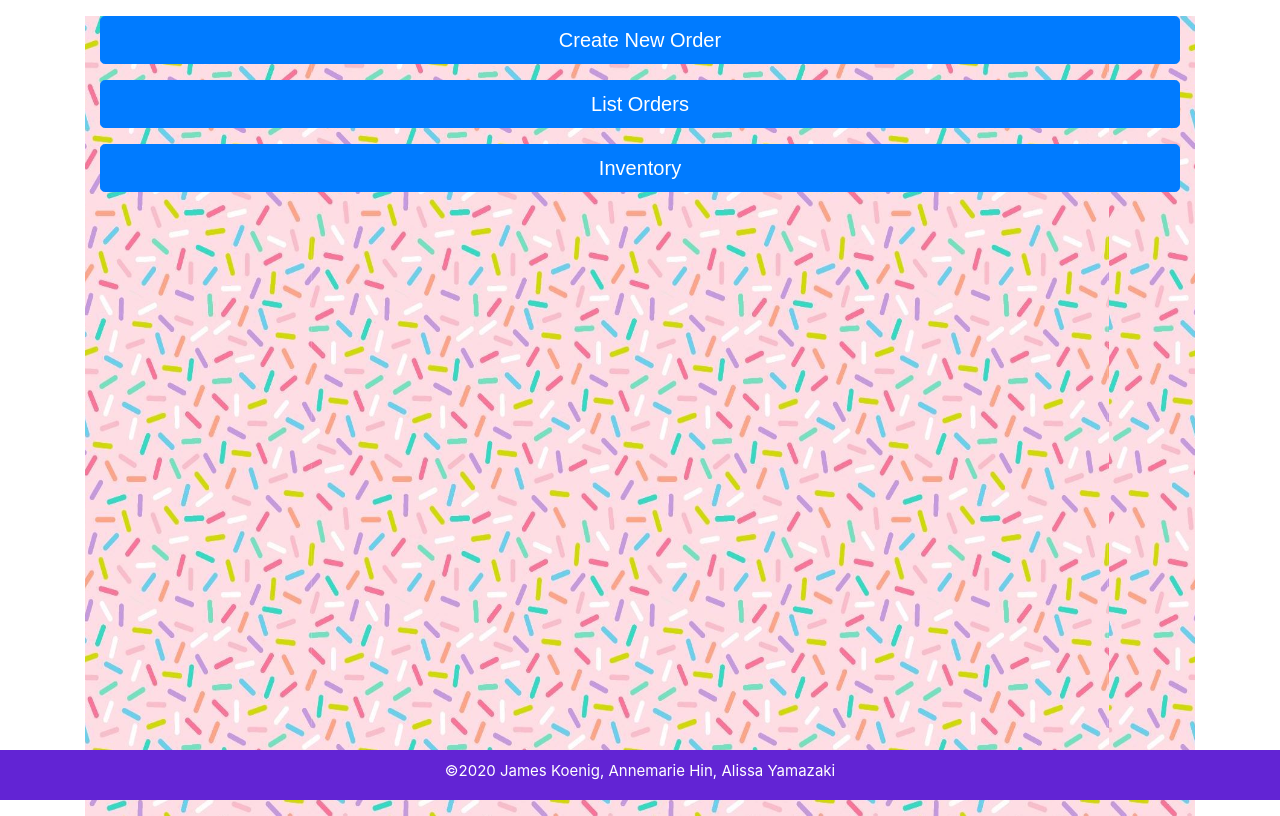
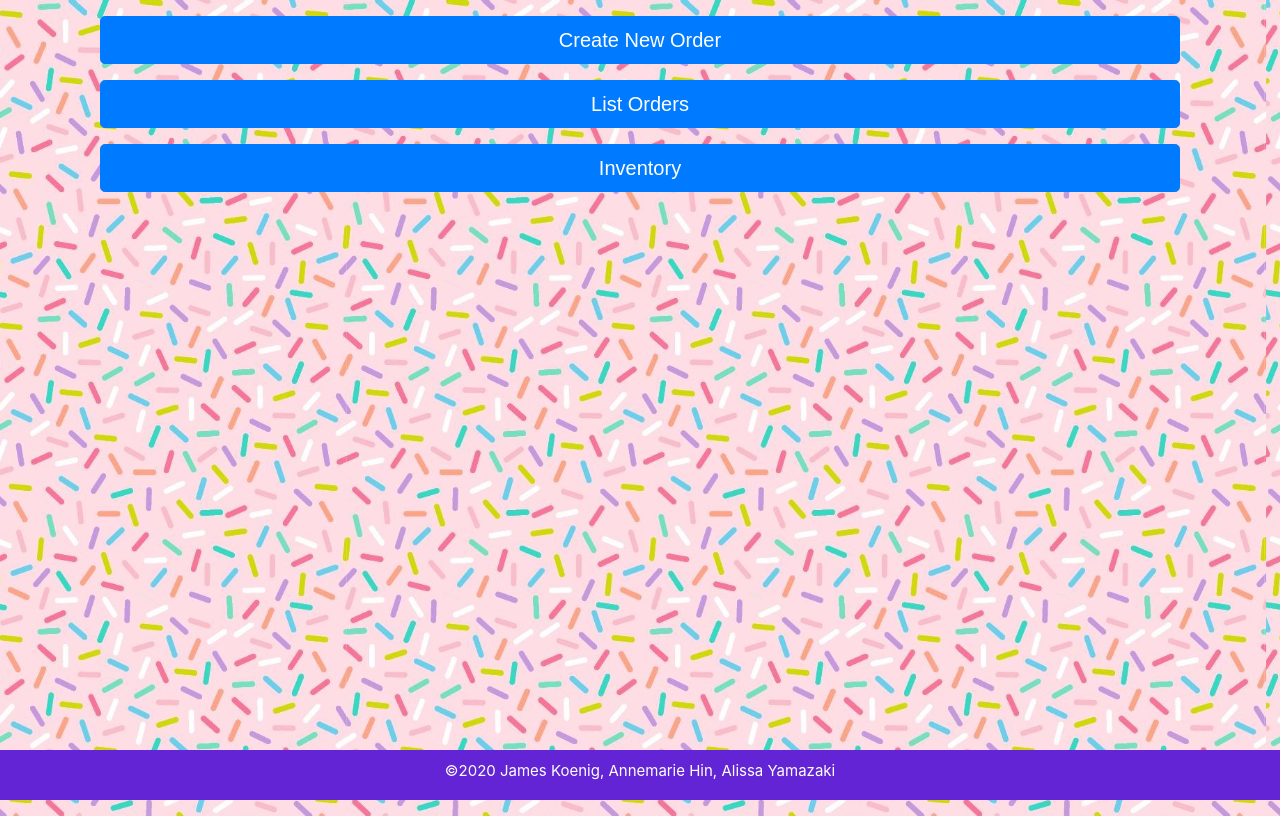
Before and after one commit to jkoenig19/finalproject, a React (Create React App) app in the folder client/: page /bakery in a window 1280 px wide. Built offline with nearby package versions, Linux system fonts and the light colour scheme; a web font is replaced by a local one.

Commit message:
frontend homepage modal

```diff
--- a/client/src/App.css
+++ b/client/src/App.css
@@ -0,0 +1,9 @@
+body {
+    padding: 0;
+    margin: 0;
+    background-image: url("../src/images/sprnkles.jpg")no-repeat center center fixed;
+    -webkit-background-size: cover;
+    -moz-background-size: cover;
+    -o-background-size: cover;
+    background-size: cover;
+}
--- /dev/null
+++ b/client/src/components/Jumbotron/style.css
@@ -0,0 +1,4 @@
+
+.jumbotron{
+    background-color:#FFFF !important;
+}
--- a/client/src/index.js
+++ b/client/src/index.js
@@ -3,4 +3,5 @@ import ReactDOM from "react-dom";
 import App from "./App";
 import 'bootstrap/dist/css/bootstrap.min.css';
 
+
 ReactDOM.render(<App />, document.getElementById("root"));
--- a/client/src/pages/Bakery.js
+++ b/client/src/pages/Bakery.js
@@ -3,10 +3,12 @@ import Button from 'react-bootstrap/Button';
 import Footer from "../components/Footer";
 import './style.css';
 
+
 var Bakery = () => {
     return (
         <div className="bg">
-        <div className="container">
+            <div className="container">
+
             <div className="button">
                 <Button className="my-3" variant="primary" size="lg" block>Create New Order</Button>
             </div>
@@ -17,7 +19,7 @@ var Bakery = () => {
                 <Button className="my-3" variant="primary" size="lg" block>Inventory</Button>
             </div>
         </div>
-        <Footer />
+            <Footer />
         </div>
     );
 }
--- a/client/src/pages/Home.js
+++ b/client/src/pages/Home.js
@@ -1,11 +1,19 @@
-import React from "react";
+import React, { Component } from "react";
 import Jumbotron from "../components/Jumbotron";
+import Modal from 'react-bootstrap/Modal';
+import Form from 'react-bootstrap/Form'
 import Footer from "../components/Footer";
 import Button from 'react-bootstrap/Button';
 import './style.css';
 
 
-function Home() {
+class Home extends Component {
+  state = { modalshown: false }
+  handleClose = () => { }
+  showmodal = () => { this.setState({ modalshown: true }) }
+
+
+  render() {
     return (
       <div className="bg">
         <div className="container-fluid">
@@ -18,7 +26,40 @@ function Home() {
             </div>
             <div className="form-group row">
               <div className="button col-md-4">
-                <Button className="btn-block" variant="primary" size="lg">Sign Up</Button>
+                <Button className="btn-block" variant="primary" size="lg" onClick={this.showmodal}>Sign Up</Button>
+                <Modal show={this.state.modalshown} onHide={this.handleClose}>
+                  <Modal.Header closeButton>
+                    <Modal.Title>Sign Up</Modal.Title>
+                  </Modal.Header>
+                  <Modal.Body>Thank you for choosing Bakery Link!
+                  <Form>
+                      <Form.Group controlId="formUsername">
+                        <Form.Label>Username</Form.Label>
+                        <Form.Control type="username" placeholder="Patty Cake" />
+                        </Form.Group>
+                        <Form.Group controlId="formBasicEmail">
+                          <Form.Label>Email address</Form.Label>
+                          <Form.Control type="email" placeholder="butterandsugar@email.com" />
+                        </Form.Group>
+                        <Form.Group controlId="formBasicPassword">
+                          <Form.Label>Password</Form.Label>
+                          <Form.Control type="password" placeholder="password" />
+                        </Form.Group>
+                        <Button variant="primary" type="submit">
+                          Submit
+                        </Button>
+
+                  </Form>
+                  </Modal.Body>
+                    <Modal.Footer>
+                      <Button variant="secondary" onClick={this.handleClose}>
+                        Close
+                      </Button>
+                      <Button variant="primary" onClick={this.handleClose}>
+                        Save Changes
+                      </Button>
+                    </Modal.Footer>
+                </Modal>
               </div>
                 <div className="button col-md-4">
                   <Button className="btn-block" variant="primary" size="lg">Customer</Button>
@@ -31,7 +72,11 @@ function Home() {
           </div>
           < Footer />
         </div>
+
+
         );
       }
+      }
+
 
   export default Home;
--- a/client/src/pages/style.css
+++ b/client/src/pages/style.css
@@ -1,11 +1,5 @@
-
-body, html {
-    height: 100%;
-    margin: 0;
-}
-
-  .bg {
-    background-image: url("../images/sprnkles.jpg");
+body{
+     background-image: url("../images/sprnkles.jpg");
     height: 100vh;
     background-position: center;
     background-repeat: round;
@@ -13,5 +7,5 @@ body, html {
   }
 
   .jumbotron{
-      background-color:#FFFF !important;
-    }
+    background-color:#FFFF !important;
+}
```
Lines whose indentation alone changed are shown as unchanged.
